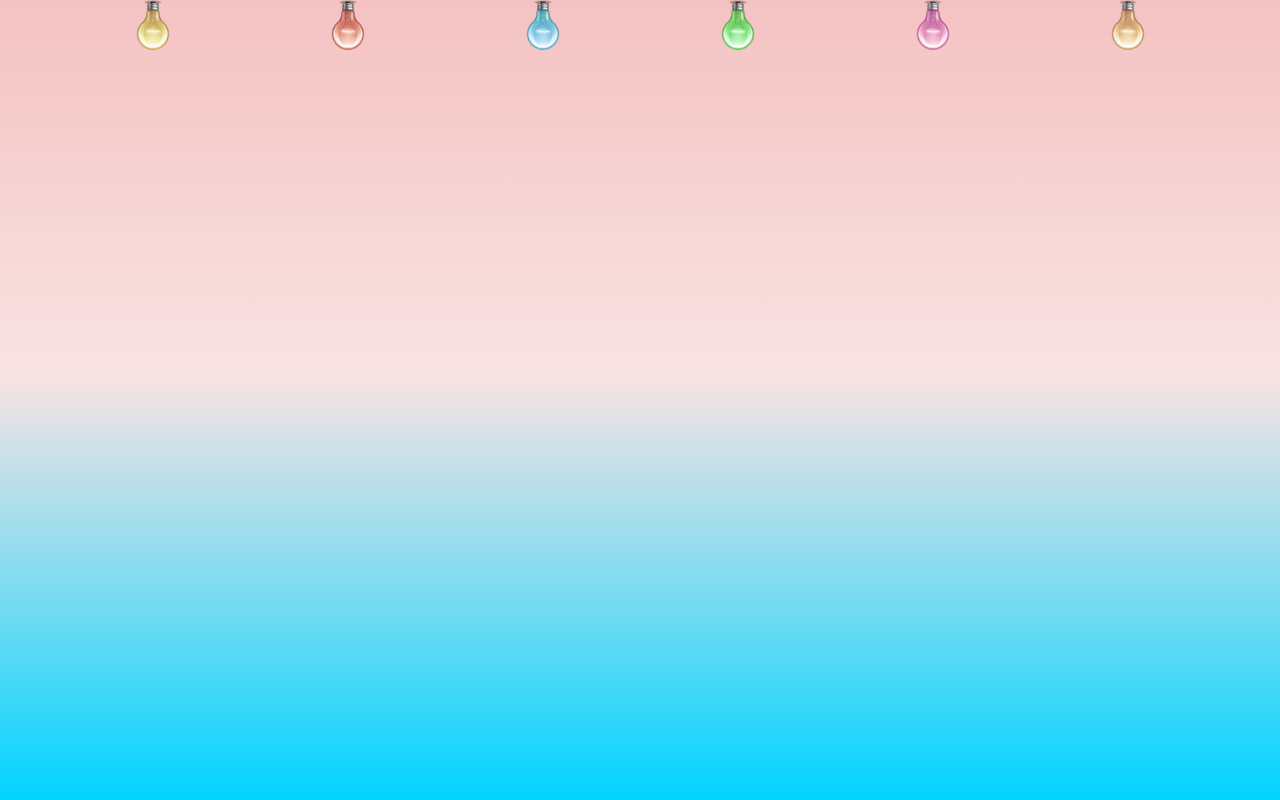
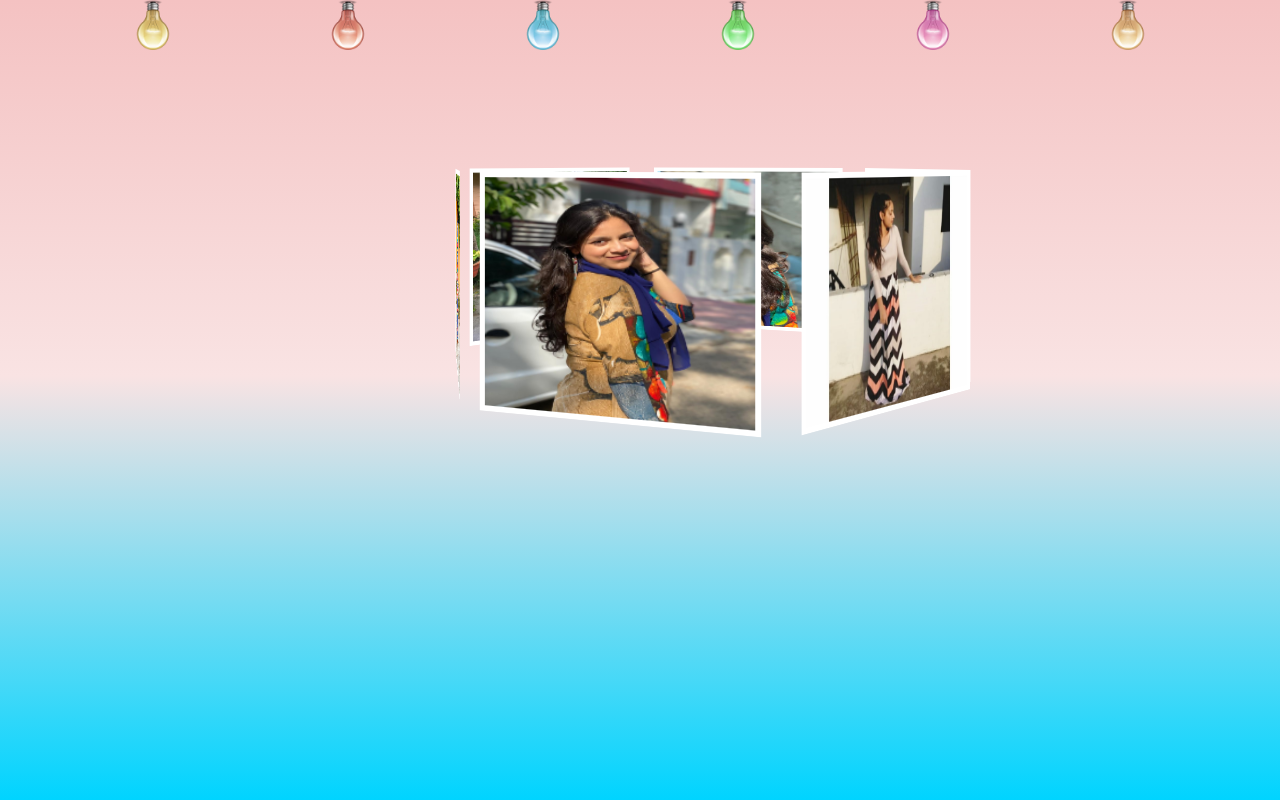
Before and after one commit to TuttoPerez/Yeinny, a plain HTML site: page party.html in a window 1280 px wide. Both pictures are taken after a click on the button "ENCENDER LAS LUCES". Drawn offline with nearby package versions, Linux system fonts and the light colour scheme.

Commit message:
Add files via upload

```diff
--- a/party.html
+++ b/party.html
@@ -66,6 +66,34 @@
         <!-- </div> -->
     </div>
     <div class="loading"></div>
+
+    <div id="king">
+
+
+        <div class="wrapper">
+            <div class="img-area">
+                <div class="single-img img-one">
+                    <img src="images_or_extras/aaa.jpg" alt="">
+                </div>
+                <div class="single-img img-two">
+                    <img src="images_or_extras/bbb.jpg" alt="">
+                </div>
+                <div class="single-img img-three">
+                    <img src="images_or_extras/ddd.jpeg" alt="">
+                </div>
+                <div class="single-img img-four">
+                    <img src="images_or_extras/ccc.jpg" alt="">
+                </div>
+                <div class="single-img img-five">
+                    <img src="images_or_extras/eee.jpeg" alt="">
+                </div>
+                <div class="single-img img-six">
+                    <img src="images_or_extras/fff.jpeg" alt="">
+                </div>
+            </div>
+        </div>
+
+    </div>
     <img src="images_or_extras/guitarman.gif" alt="Gif" width="200vw" height="400vh" style="position: fixed;bottom: -50px;left:-20px;display: none;z-index: 9999999999;" id="guitarman">
     <audio class="song" controls loop>
         <source src="images_or_extras/hbd.mp3"></source>
```
